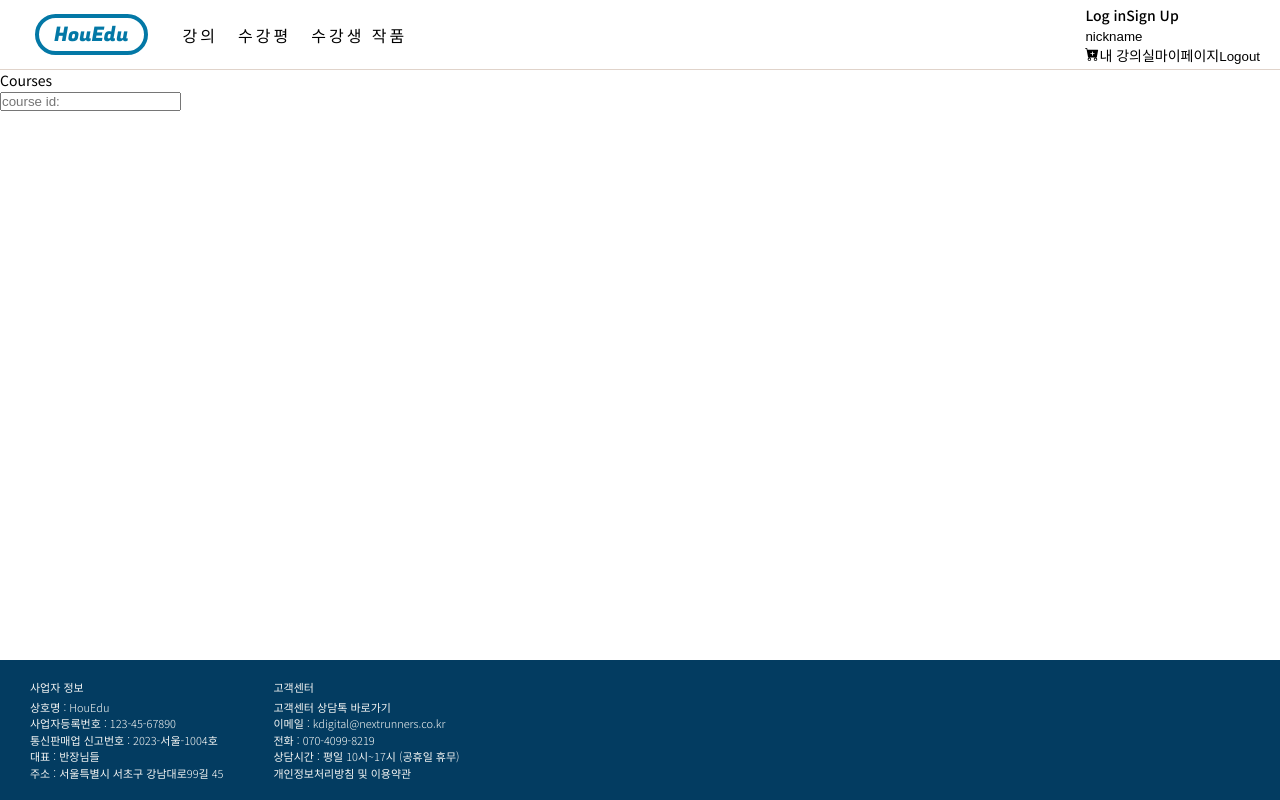
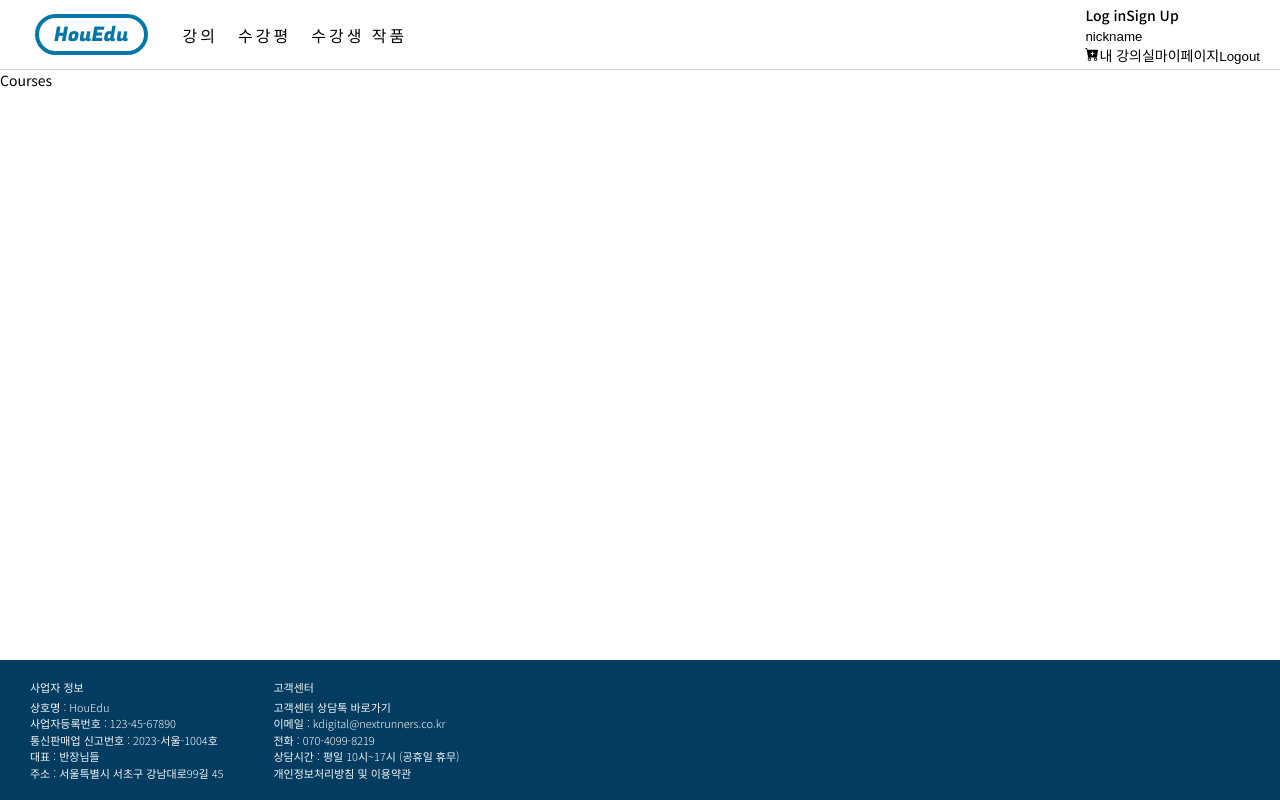
Before and after one commit to selene-cho/HouEdu-react-front, a React (Create React App) app: page /courses in a window 1280 px wide. Built offline with nearby package versions, Linux system fonts and the light colour scheme.

Commit message:
delete: CourseList 내용 삭제

```diff
--- a/src/pages/CourseList.jsx
+++ b/src/pages/CourseList.jsx
@@ -1,30 +1,5 @@
 import React from 'react';
-import { useState } from 'react';
-import { useNavigate } from 'react-router-dom';
 
 export default function CourseList() {
-  const [text, setText] = useState('');
-  const navigate = useNavigate(); // 코드상에서 동적으로 이동
-  const handleChange = (e) => {
-    setText(e.target.value);
-  };
-  const handleSubmit = (e) => {
-    e.preventDefault();
-    setText('');
-    navigate(`/course/${text}`);
-  };
-
-  return (
-    <div>
-      Courses{' '}
-      <form onSubmit={handleSubmit}>
-        <input
-          type="text"
-          placeholder="course id: "
-          value={text}
-          onChange={handleChange}
-        />
-      </form>
-    </div>
-  );
+  return <div>Courses</div>;
 }
```
